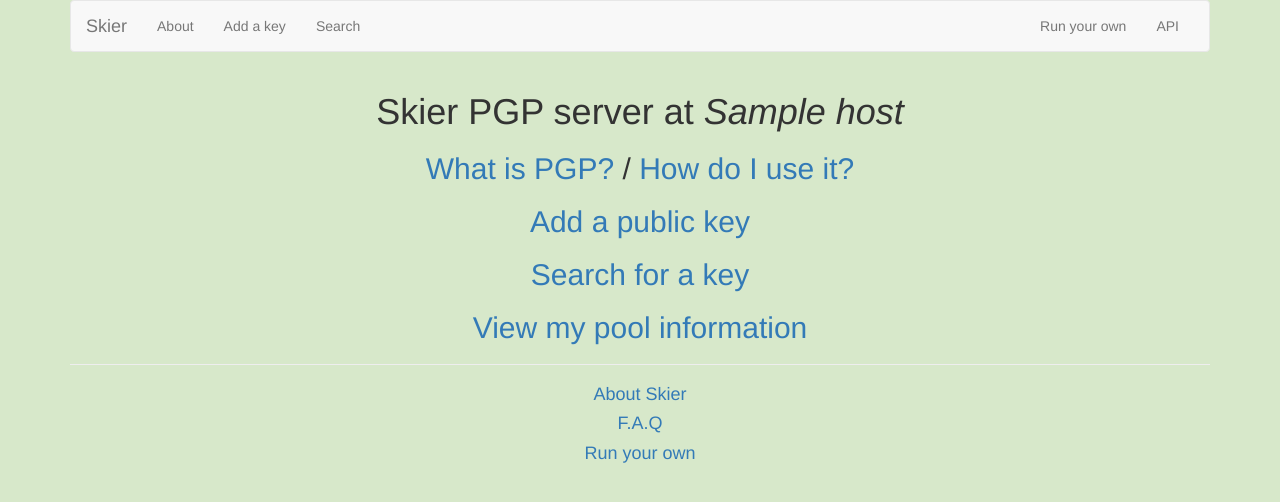
After one commit to SkierPGP/Skier, a Flask app: template templates/index.html in a window 1280 px wide. The commit adds this page. Shown: the top 502 px of the page. Run offline with Flask 2, Linux system fonts and the light colour scheme; the template is opened without the code that fills it: most values are stand-ins (such as "Sample title", 1, 10 or a date in 2020); some libraries are stand-ins or nearby versions.

Commit message:
Add faq, and stuff

```diff
--- /dev/null
+++ b/templates/index.html
@@ -0,0 +1,22 @@
+{% extends "base.html" %}
+
+
+{% block navbar %}
+    <div class="container">
+        {% include "navbar.html" %}
+    </div>
+{% endblock %}
+
+{% block content %}
+    <div class="text-center">
+        <h1>Skier PGP server at <em>{{ host }}</em></h1>
+        <h2><a href="{{ url_for("frontend.whatispgp") }}">What is PGP?</a> / <a href="#">How do I use it?</a></h2>
+        <h2><a href="{{ url_for("frontend.add") }}">Add a public key</a></h2>
+        <h2><a href="{{ url_for("frontend.search") }}">Search for a key</a></h2>
+        <h2><a href="#">View my pool information</a></h2>
+        <hr>
+        <h4><a href="{{ url_for("frontend.about") }}">About Skier</a></h4>
+        <h4><a href={{ url_for("frontend.faq") }}>F.A.Q</a></h4>
+        <h4><a href="#">Run your own</a></h4>
+    </div>
+{% endblock %}
--- a/templates/navbar.html
+++ b/templates/navbar.html
@@ -8,7 +8,7 @@
         <span class="icon-bar"></span>
         <span class="icon-bar"></span>
       </button>
-      <a class="navbar-brand" href="{{ url_for("frontend.about") }}">Skier</a>
+      <a class="navbar-brand" href="{{ url_for(".index") }}">Skier</a>
     </div>
     <div class="collapse navbar-collapse" id="bs-example-navbar-collapse-1">
       <ul class="nav navbar-nav">
```
Also changed, not shown: markdown/_whatispgp.md (+4 -0 lines), skier/frontend.py (+12 -0 lines).
